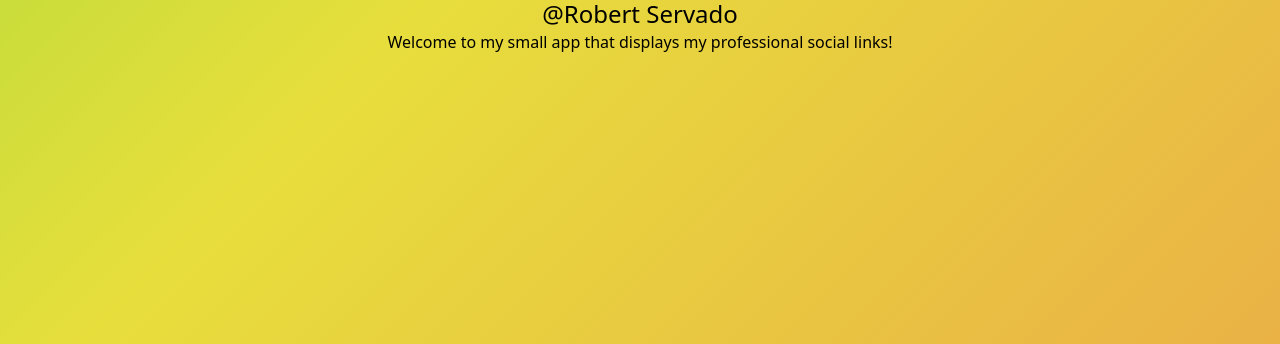
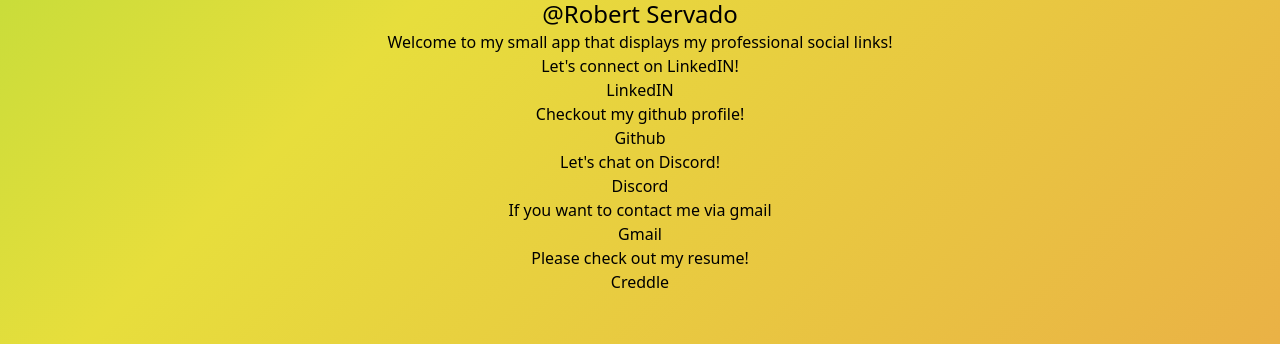
Before and after one commit to ArjayS/channelbranch, a React (Create React App) app: page / in a window 1280 px wide. Shown: the part 277-621 px from the top of the page. Built offline with nearby package versions, Linux system fonts and the light colour scheme.

Commit message:
Modified App.js

```diff
--- a/src/App.js
+++ b/src/App.js
@@ -46,10 +46,10 @@ function App() {
   };
 
   return (
-    // <div className="flex felx-col w-8/12 items-center mx-auto h-screen">
-    <div>
+    <>
       <Main name={data.name} image={data.image} bio={data.bio} />
-      {/* {data.socials.map((social) => (
+      <section className="flex flex-col text-center items-center">
+        {data.socials.map((social) => (
           <Button
             id={social.id}
             site_name={social.site_name}
@@ -57,8 +57,9 @@ function App() {
             site_link={social.link}
             site_logo={social.site_logo}
           />
-      ))} */}
-    </div>
+        ))}
+      </section>
+    </>
   );
 }
 
```
Lines whose indentation alone changed are shown as unchanged.
